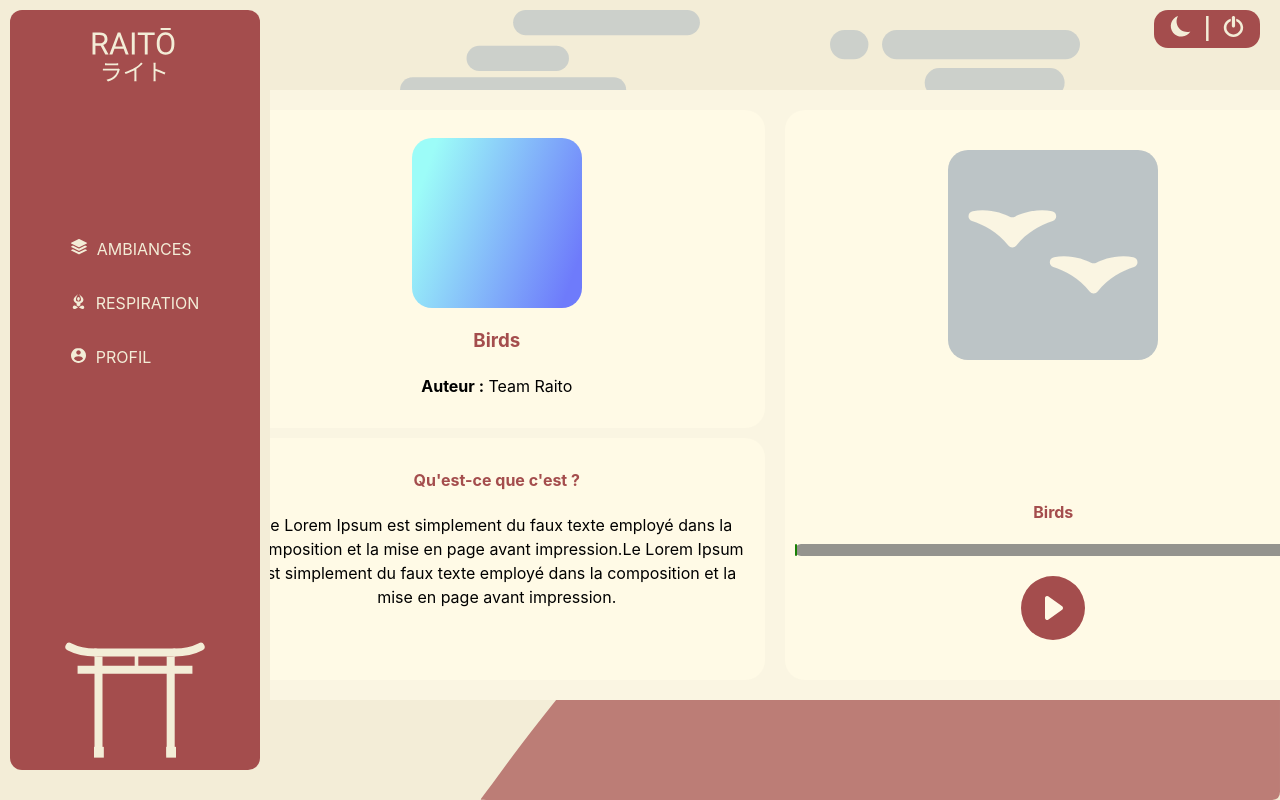
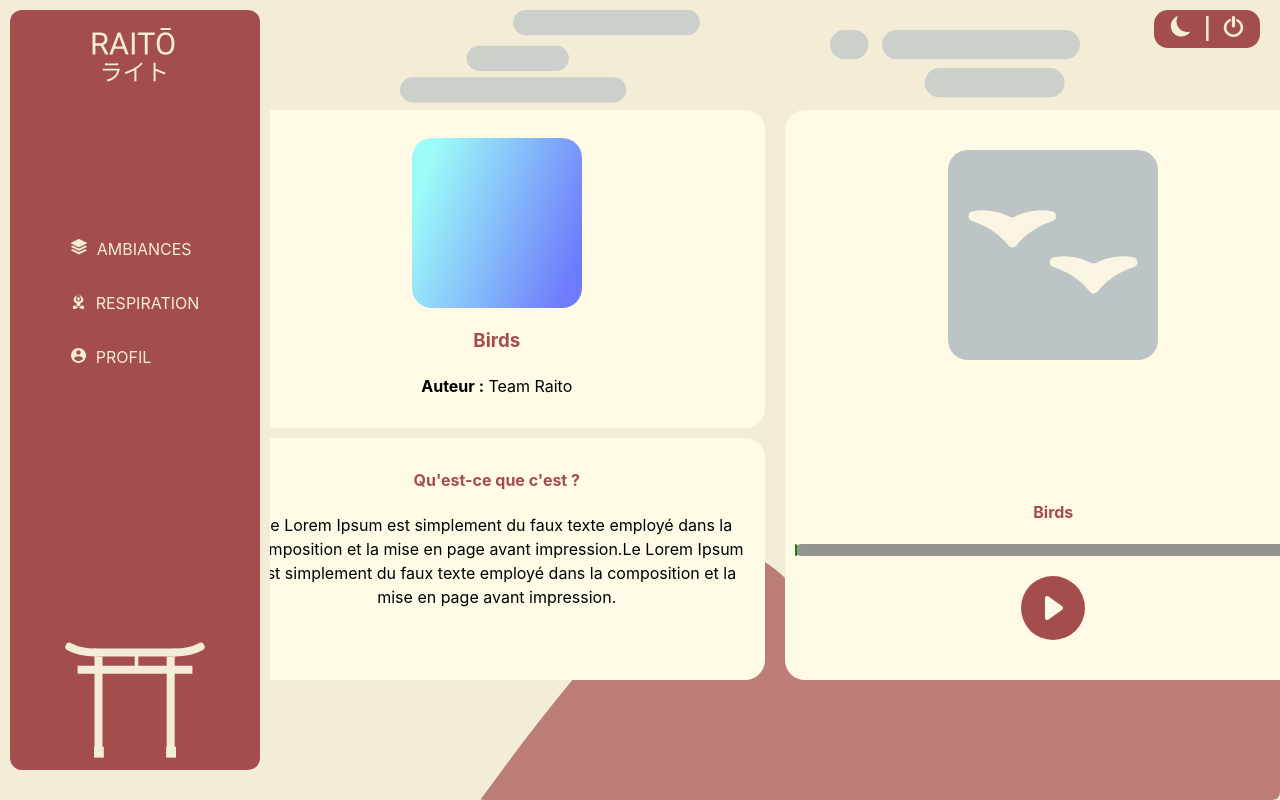
Before and after one commit to ValentinR01/raito-kubernetes-gke, a React (Create React App) app in the folder front/: page /ambiances/1 in a window 1280 px wide. Built offline with nearby package versions, Linux system fonts and the light colour scheme.

Commit message:
(AmbianceSinglePage) - fix: transparend card

```diff
--- a/front/src/components/pages/AmbianceSinglePage/AmbianceSinglePage.jsx
+++ b/front/src/components/pages/AmbianceSinglePage/AmbianceSinglePage.jsx
@@ -44,7 +44,7 @@ const AmbianceSinglePage = () => {
   });
   return (
     <PageTemplate>
-      <Card>
+      <Card transparent>
         <div className="container-single-ambiance">
           <div className="mini-illu">
             <div className="color-area"> </div>
```
